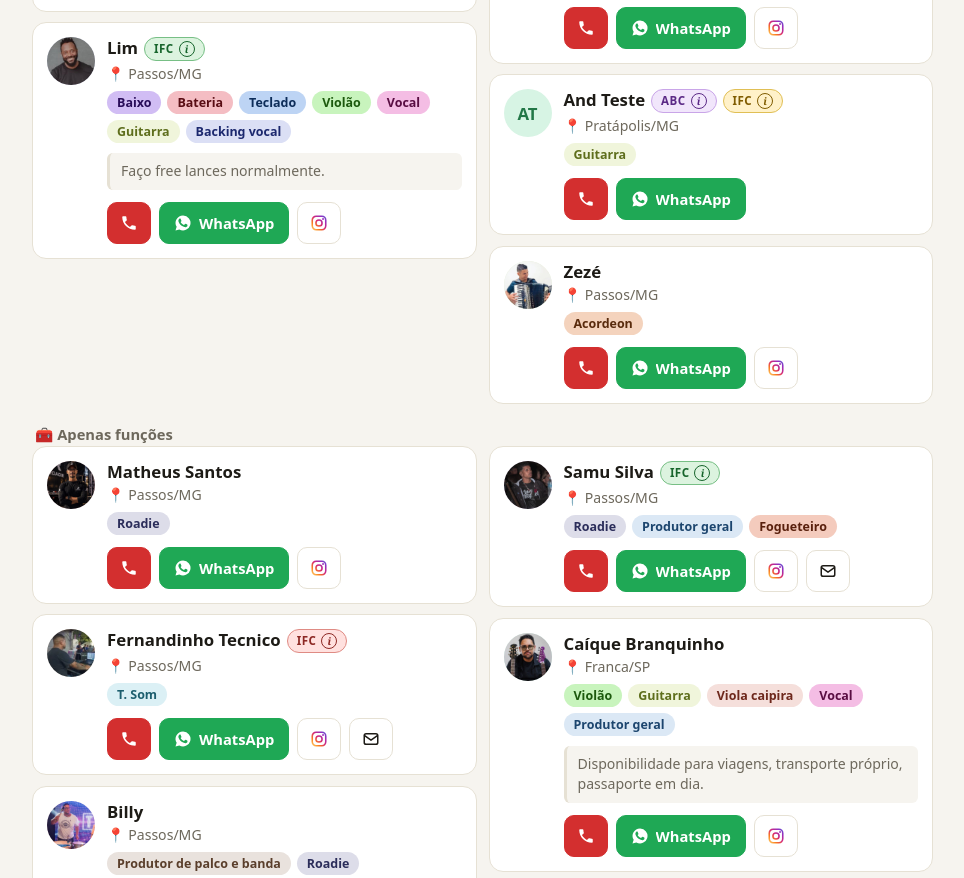
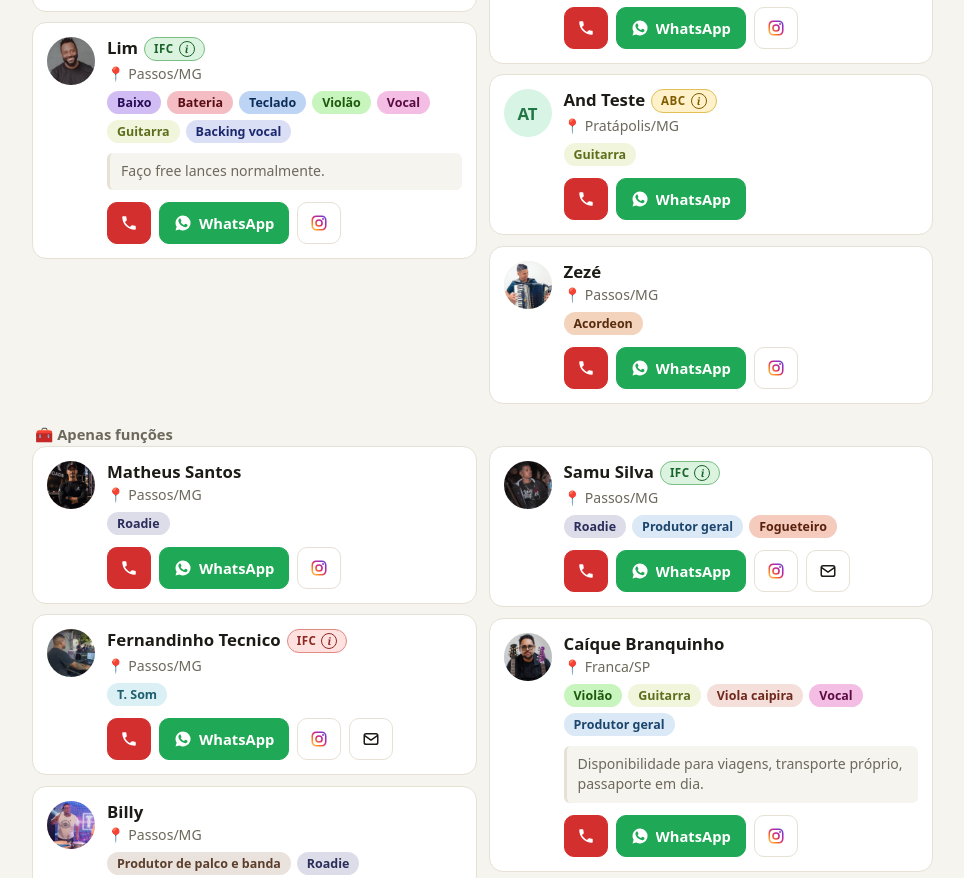
Before and after one commit to saulohenriquef/contatomusicos, a plain HTML site: page index.html in a window 1280 px wide. Shown: the part 3325-4203 px from the top of the page, without its empty margins (304-1268 px from the left). Drawn offline with Linux system fonts and the light colour scheme.

Commit message:
Update index.html

```diff
--- a/index.html
+++ b/index.html
@@ -463,7 +463,7 @@
     </div>
     A ordem muda toda vez que a página é aberta. Se você liberar a localização, os mais próximos aparecem primeiro; ela fica só no seu aparelho.
     <div class="creditos">Criado por <strong>Saulo Henrique Fernandes</strong> · <a href="https://www.instagram.com/saulohenriquef" target="_blank" rel="noopener">@saulohenriquef</a></div>
-    Lista de Contatos de Músicos · v14.3
+    Lista de Contatos de Músicos · v14.4
   </footer>
 </div>
 
@@ -893,22 +893,22 @@ const SELOS = {
   ENM: {sigla: "ENM", nome: "Empresas e Negócios da Música"}
 };
 function dadosDoSelo(id, c){
-  const artista = c.categoria === "artista";
-  // IFC: músico integrante fixo de conjunto, ou artista (ABC) que oferece free-lance (a cor dele vem de abcDisponibilidade)
-  const disponibilidade = artista ? c.abcDisponibilidade : (c.ifcDisponibilidade || "sim");
+  const disponibilidade = c.ifcDisponibilidade || "sim";
   const situacao = disponibilidade === "sim" ? "verde" : disponibilidade === "nao" ? "vermelho" : "amarelo";
-  if(id === "IFC" && artista) return {...SELOS.IFC, classe: "selo-" + situacao,
-    texto: disponibilidade === "sim"
-      ? "Verde · Sim. Artista com projeto próprio (ABC) que também aceita free-lance nos instrumentos e funções marcados. Combine a agenda com antecedência."
-      : "Amarelo · Raramente. Artista com projeto próprio (ABC) que aceita free-lance raramente nos instrumentos e funções marcados. Consulte a disponibilidade antes de convidar."};
   if(id === "IFC") return {...SELOS.IFC, classe: "selo-" + situacao,
     texto: disponibilidade === "sim"
       ? "Verde · Sim. Este músico é integrante fixo de um conjunto e aceita convites de free-lance. Combine a agenda com o conjunto antes de fechar."
       : disponibilidade === "raramente"
         ? "Amarelo · Raramente. Este músico é integrante fixo de um conjunto e aceita free-lances raramente. Consulte a disponibilidade e combine com antecedência."
         : "Vermelho · Não. Este músico é integrante fixo de um conjunto e não aceita free-lances no momento."};
-  if(id === "ABC") return {...SELOS.ABC, classe: "selo-abc",
-    texto: "Artista, banda ou cantor com projeto próprio. Quem também aceita free-lance em algum instrumento ou função aparece na lista de músicos, com o selo IFC na cor da disponibilidade."};
+  if(id === "ABC"){
+    // artista que oferece free-lance (Sim ou Raramente): ABC verde ou amarelo; sem free-lance: ABC roxo
+    if(ofereceFreelance(c)) return {...SELOS.ABC, classe: c.abcDisponibilidade === "sim" ? "selo-verde" : "selo-amarelo",
+      texto: c.abcDisponibilidade === "sim"
+        ? "Verde · Sim. Artista, banda ou cantor com projeto próprio que também aceita free-lance nos instrumentos e funções marcados no perfil."
+        : "Amarelo · Raramente. Artista, banda ou cantor com projeto próprio que aceita free-lance raramente nos instrumentos e funções marcados. Consulte a disponibilidade antes de convidar."};
+    return {...SELOS.ABC, classe: "selo-abc", texto: "Artista, banda ou cantor com projeto próprio."};
+  }
   if(id === "ENM") return {...SELOS.ENM, classe: "selo-enm",
     texto: "Empresa ou negócio ligado à música. O que oferece ou vende fica descrito no recado ou no perfil completo."};
   return null;
@@ -1509,7 +1509,7 @@ function render(){
       referencia.className = "referencia"; referencia.textContent = " (" + c.referencia + ")";
       nome.appendChild(referencia);
     }
-    [...(c.selos||[]), ...(ofereceFreelance(c) && !(c.selos||[]).includes("IFC") ? ["IFC"] : [])].forEach(id => {
+    (c.selos||[]).forEach(id => {
       const selo = dadosDoSelo(id, c);
       if(!selo) return;
       const b = document.createElement("button");
@@ -1747,7 +1747,7 @@ iniciar();
 <!--
 ================================================================
  LISTA DE CONTATOS DE MÚSICOS — CHANGELOG
- Arquivo: Lista_Contatos_Musicos_v14.3.html
+ Arquivo: Lista_Contatos_Musicos_v14.4.html
  Dados:   o HTML lê os mesmos arquivos do GitHub,
           Lista_Contatos_Musicos_contatos.json (com campos opcionais de referência,
           categoria, selos, disponibilidade, oculto, perfil e contatos) e
@@ -2134,6 +2134,15 @@ v14.3 — 2026-11-20
   - Selo ABC com uma cor só (lilás), como o ENM. Artista sem free-lance
     fica só com o ABC, sem selo de cor.
   - Não mudou: abas, filtros, cartões, encaixe, catálogo e dados.
+----------------------------------------------------------------
+v14.4 — 2026-11-21
+  - Artista com free-lance não usa mais o selo IFC: o próprio selo ABC
+    fica verde (Sim) ou amarelo (Raramente), nas duas abas. Ele continua
+    aparecendo também na aba de músicos, nos instrumentos e funções que
+    marcou.
+  - Artista sem free-lance: ABC roxo, e o balão só diz que é artista,
+    banda ou cantor com projeto próprio.
+  - Não mudou: abas, filtros, cartões, encaixe, catálogo e dados.
 
 ================================================================
 -->
```
